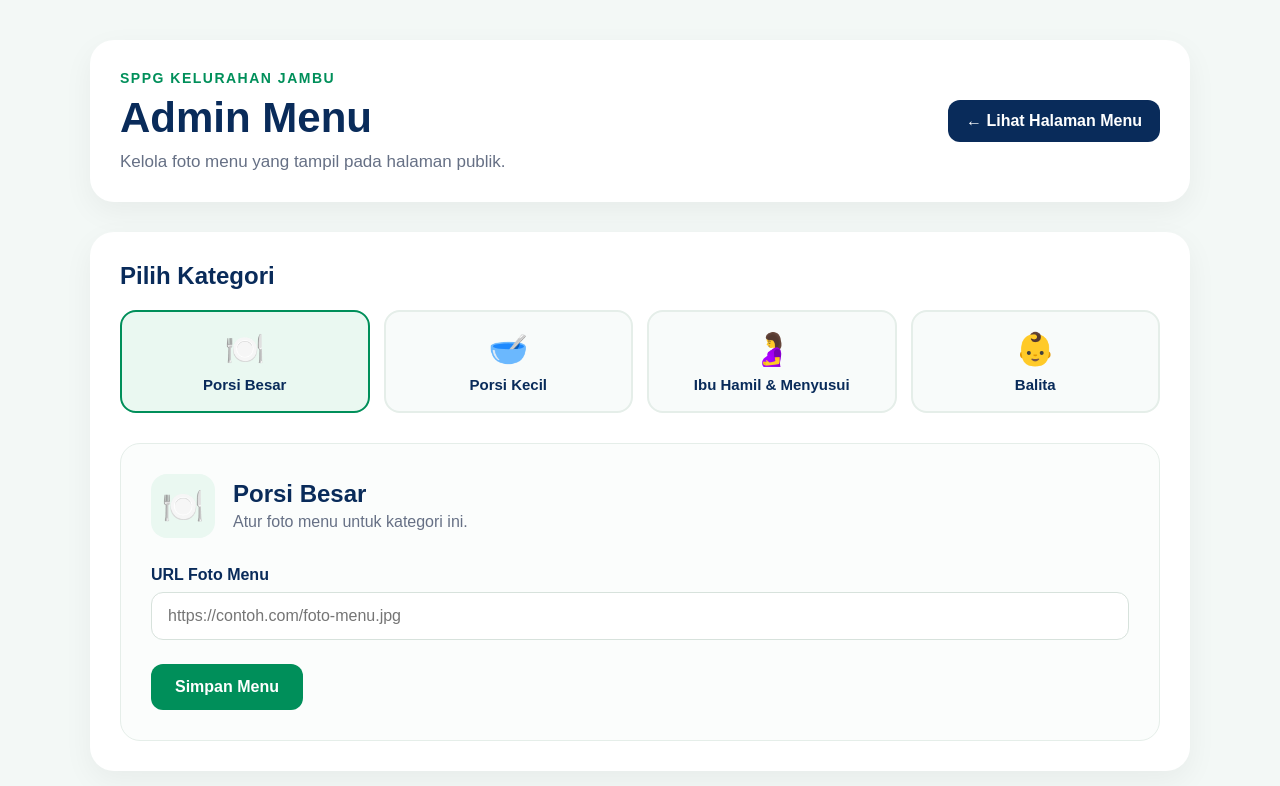
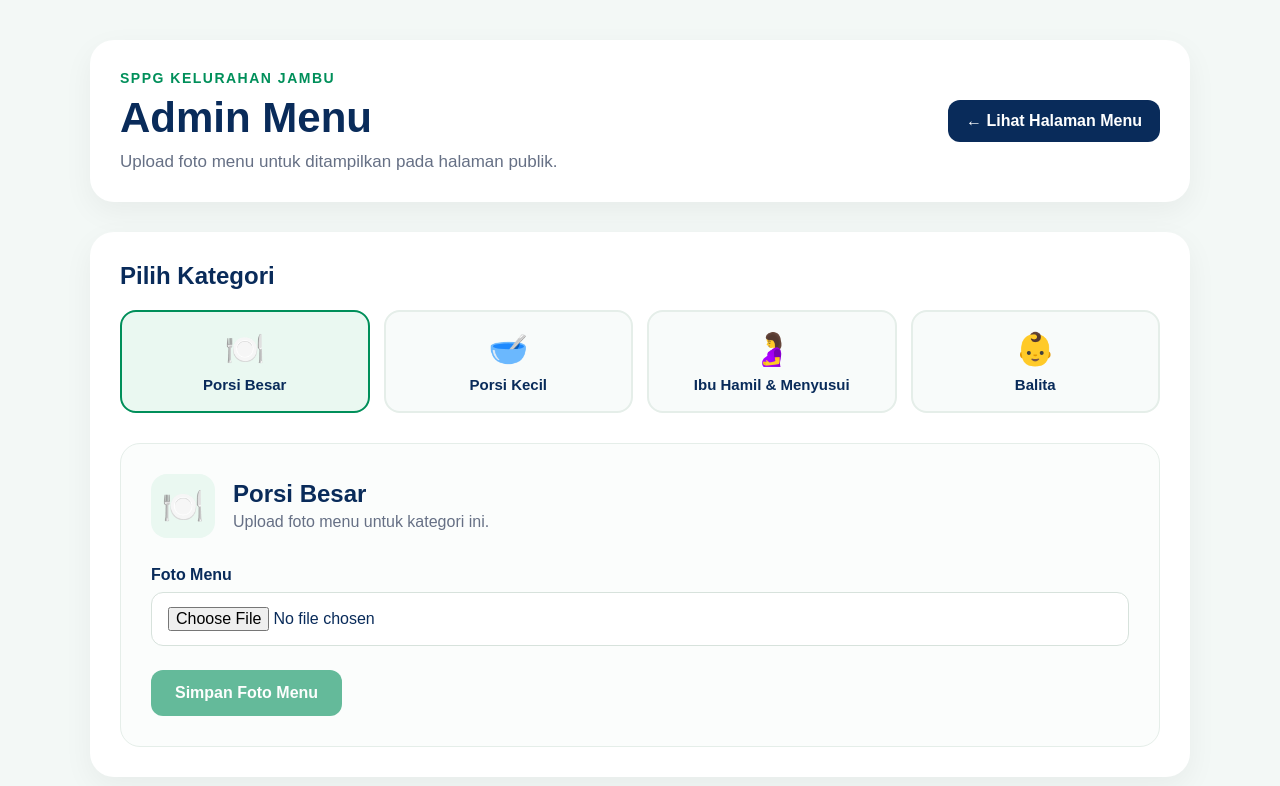
Before and after one commit to sppgkelurahanjambu-cyber/menu-qr-sppg, a Next.js app: page /admin in a window 1280 px wide. Shown: the top 786 px of the page. Built offline with nearby package versions, Linux system fonts and the light colour scheme; no server answers; the database is empty.

Commit message:
Update page.tsx

```diff
--- a/app/admin/page.tsx
+++ b/app/admin/page.tsx
@@ -36,6 +36,10 @@ export default function AdminPage() {
     useState("porsi_besar");
 
   const [imageUrl, setImageUrl] = useState("");
+  const [selectedFile, setSelectedFile] =
+    useState<File | null>(null);
+
+  const [previewUrl, setPreviewUrl] = useState("");
   const [loading, setLoading] = useState(false);
   const [message, setMessage] = useState("");
 
@@ -45,48 +49,116 @@ export default function AdminPage() {
 
   async function loadMenu() {
     setMessage("");
+    setSelectedFile(null);
+    setPreviewUrl("");
 
     const { data, error } = await supabase
       .from("menu_photos")
       .select("image_url")
       .eq("category", selectedCategory)
-      .maybeSingle();
+      .single();
 
     if (error) {
       console.error(error);
-      setMessage("Gagal mengambil data menu.");
+      setImageUrl("");
       return;
     }
 
     setImageUrl(data?.image_url || "");
   }
 
+  function handleFileChange(
+    event: React.ChangeEvent<HTMLInputElement>
+  ) {
+    const file = event.target.files?.[0];
+
+    if (!file) {
+      return;
+    }
+
+    if (!file.type.startsWith("image/")) {
+      setMessage("File harus berupa gambar.");
+      return;
+    }
+
+    if (file.size > 10 * 1024 * 1024) {
+      setMessage("Ukuran foto maksimal 10 MB.");
+      return;
+    }
+
+    setSelectedFile(file);
+    setMessage("");
+
+    const objectUrl = URL.createObjectURL(file);
+    setPreviewUrl(objectUrl);
+  }
+
   async function saveMenu() {
+    if (!selectedFile) {
+      setMessage("Silakan pilih foto menu terlebih dahulu.");
+      return;
+    }
+
     setLoading(true);
     setMessage("");
 
-    const { error } = await supabase
-      .from("menu_photos")
-      .upsert(
-        {
-          category: selectedCategory,
-          image_url: imageUrl || null,
+    try {
+      const fileExtension =
+        selectedFile.name.split(".").pop() || "jpg";
+
+      const fileName = `${selectedCategory}-${Date.now()}.${fileExtension}`;
+
+      const filePath = `${selectedCategory}/${fileName}`;
+
+      const { error: uploadError } = await supabase.storage
+        .from("menu-photos")
+        .upload(filePath, selectedFile, {
+          cacheControl: "3600",
+          upsert: false,
+          contentType: selectedFile.type,
+        });
+
+      if (uploadError) {
+        console.error(uploadError);
+        setMessage("Gagal mengupload foto.");
+        setLoading(false);
+        return;
+      }
+
+      const { data: publicUrlData } = supabase.storage
+        .from("menu-photos")
+        .getPublicUrl(filePath);
+
+      const publicUrl = publicUrlData.publicUrl;
+
+      const { error: updateError } = await supabase
+        .from("menu_photos")
+        .update({
+          image_url: publicUrl,
           updated_at: new Date().toISOString(),
-        },
-        {
-          onConflict: "category",
-        }
-      );
+        })
+        .eq("category", selectedCategory);
+
+      if (updateError) {
+        console.error(updateError);
+        setMessage(
+          "Foto berhasil diupload, tetapi gagal menyimpan menu."
+        );
+        setLoading(false);
+        return;
+      }
+
+      setImageUrl(publicUrl);
+      setSelectedFile(null);
+      setPreviewUrl("");
+
+      setMessage("Foto menu berhasil disimpan.");
+    } catch (error) {
+      console.error(error);
+      setMessage("Terjadi kesalahan saat menyimpan foto.");
+    }
 
     setLoading(false);
-
-    if (error) {
-      console.error(error);
-      setMessage("Gagal menyimpan menu.");
-      return;
-    }
-
-    setMessage("Menu berhasil disimpan.");
   }
 
   const currentCategory = categories.find(
@@ -97,12 +169,15 @@ export default function AdminPage() {
     <main className="admin-page">
       <div className="admin-header">
         <div>
-          <p className="eyebrow">SPPG KELURAHAN JAMBU</p>
+          <p className="eyebrow">
+            SPPG KELURAHAN JAMBU
+          </p>
 
           <h1>Admin Menu</h1>
 
           <p>
-            Kelola foto menu yang tampil pada halaman publik.
+            Upload foto menu untuk ditampilkan pada
+            halaman publik.
           </p>
         </div>
 
@@ -124,7 +199,9 @@ export default function AdminPage() {
                   ? "category-button active"
                   : "category-button"
               }
-              onClick={() => setSelectedCategory(category.key)}
+              onClick={() =>
+                setSelectedCategory(category.key)
+              }
             >
               <span>{category.icon}</span>
               {category.title}
@@ -142,29 +219,34 @@ export default function AdminPage() {
               <h2>{currentCategory?.title}</h2>
 
               <p>
-                Atur foto menu untuk kategori ini.
+                Upload foto menu untuk kategori ini.
               </p>
             </div>
           </div>
 
-          <label htmlFor="imageUrl">
-            URL Foto Menu
+          <label htmlFor="menuPhoto">
+            Foto Menu
           </label>
 
           <input
-            id="imageUrl"
-            type="url"
-            value={imageUrl}
-            onChange={(event) =>
-              setImageUrl(event.target.value)
-            }
-            placeholder="https://contoh.com/foto-menu.jpg"
+            id="menuPhoto"
+            className="file-input"
+            type="file"
+            accept="image/jpeg,image/png,image/webp"
+            capture="environment"
+            onChange={handleFileChange}
           />
 
-          {imageUrl && (
+          {selectedFile && (
+            <p className="selected-file">
+              Foto dipilih: <strong>{selectedFile.name}</strong>
+            </p>
+          )}
+
+          {(previewUrl || imageUrl) && (
             <div className="image-preview">
               <img
-                src={imageUrl}
+                src={previewUrl || imageUrl}
                 alt={`Foto ${currentCategory?.title}`}
               />
             </div>
@@ -175,11 +257,11 @@ export default function AdminPage() {
               type="button"
               className="save-button"
               onClick={saveMenu}
-              disabled={loading}
+              disabled={loading || !selectedFile}
             >
               {loading
-                ? "Menyimpan..."
-                : "Simpan Menu"}
+                ? "Mengupload..."
+                : "Simpan Foto Menu"}
             </button>
 
             {message && (
```
